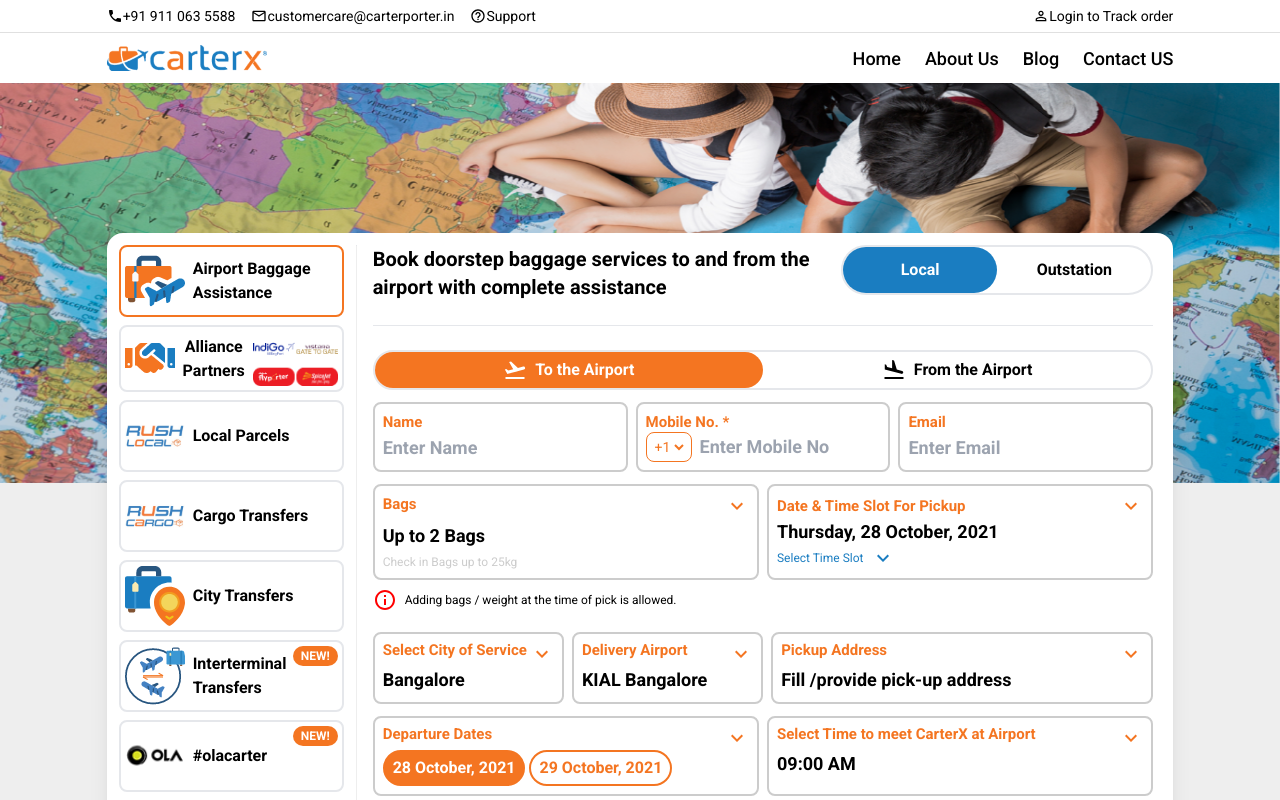
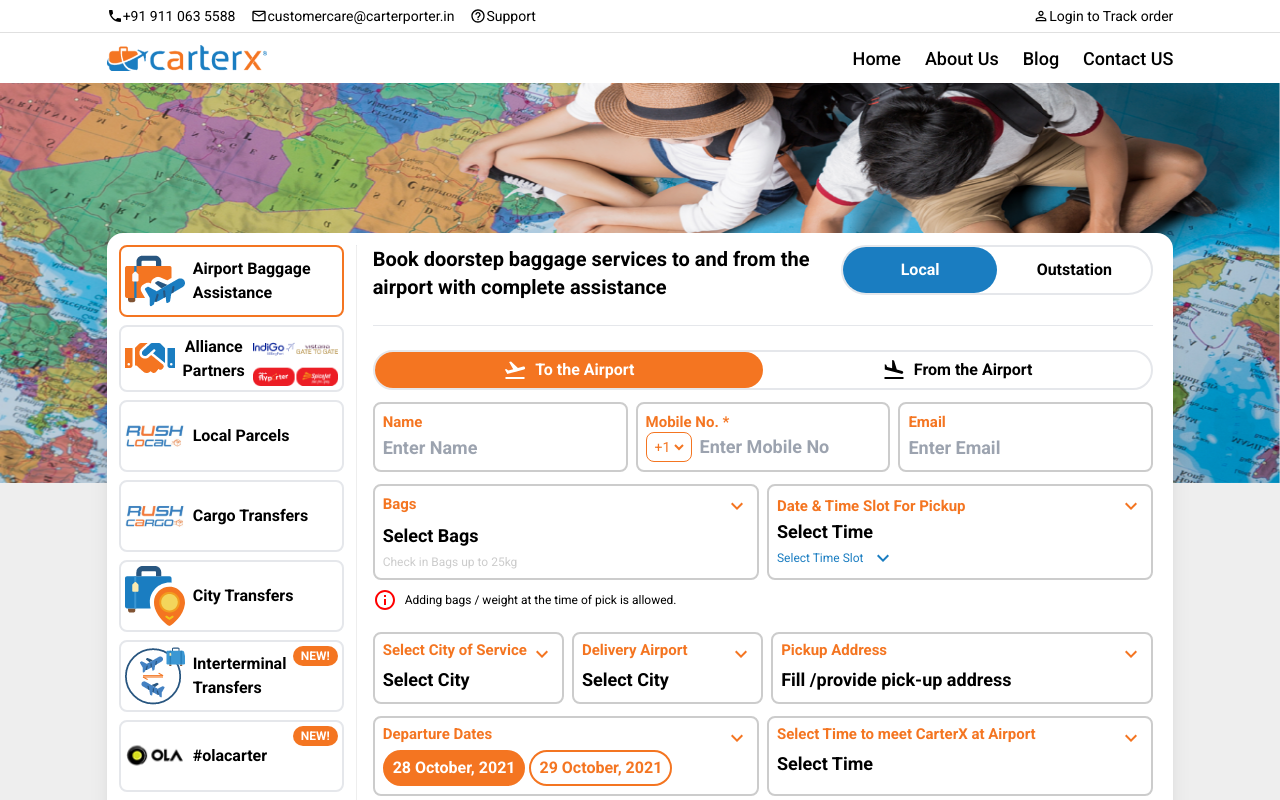
Before and after one commit to ShahmeerBhola/Cartex_web, a React (Create React App) app: page /airport in a window 1280 px wide. Shown: the top 800 px of the page. Built offline with nearby package versions, Linux system fonts and the light colour scheme.

Commit message:
half dropdown completed

```diff
--- a/src/component/SelectBoxs.js
+++ b/src/component/SelectBoxs.js
@@ -2,32 +2,37 @@
 import ArrowLeftIcon from '@mui/icons-material/ArrowLeft';
 import IconButton from '@mui/material/IconButton';
 
-export default function SelectBoxs({eventType,setEventType,setToggler,toggler}) {
+export default function SelectBoxs({toggler,setToggler, toggle,data,topp}) {
 
-  const toggle= ['Mehndi','Birthday', 'Wedding','Valima'];
-  const[items,setItems]=useState('')
+    // const [toggler, setToggler] = useState(false)
+    const [eventType, setEventType] = useState(data)
+
   // const handleChange = (event) => {
 
   //   // setEventType(event.target.value);
   //   console.log('toggler',event);
   // };
   // console.log('toggler',event);
+
   return (
-    <div className='w-full'>
-      <div className=' relative w-full'>
-      <div className= "bg-[#F3F3F3] w-full flex justify-between items-center text-4xl font-semibold text-[#D12860]  pl-2 py-2.5 rounded-xl" onClick={()=>setToggler(true)}>
+    <div className='w-full '>
+      <div className='  w-full'>
+      <div className="bg-transparent outline-0 w-full font-bold text-lg lg:text-lg border-[#fff] text-black cursor-pointer" onClick={()=>setToggler(true)}>
         <h3 defaultValue ={eventType}>{eventType}</h3>
         <div className={``}>
-        <IconButton >
-          <ArrowLeftIcon className= {`text-[#D12860]  ${toggler && 'rotate '} arrow`} fontSize='large'/>
-        </IconButton>
         </div>
-      </div>
+              </div>
+              {/* <select className="bg-transparent outline-0 w-full font-bold text-lg lg:text-lg border-[#fff] text-black cursor-pointer" style={{WebkitAppearance:"none", MozAppearance:"none",background:"none",backgroundColor:"none"}} >
+              <option value="+1">Thursday, 28 October, 2021</option>
+              <option value="+1">Thursday, 29 October, 2021</option>
+            </select> */}
       {
-        toggler && ( <div className=' absolute flex flex-col z-10  mt-2 w-full  rounded-xl text-xl font-normal shadow-2xl border-primary bg-white'>
+        toggler && ( <div className={`absolute flex flex-col z-10 inset-x-0 top-[85px] mt-2 w-full overflow-hidden  rounded-2xl text-xl font-normal shadow-2xl border-primary bg-white ${topp && 'top-[62px]'}`}>
           {
             toggle.map((item,i)=>(
-              <h2 className='cursor-pointer indent-4 py-2 hover:bg-[#F3F3F3] text-black text-2xl'  onClick={()=>{setEventType(item); setToggler(false)}}>{item}</h2>
+                <>
+                <h2 className='cursor-pointer indent-4 py-2 hover:bg-[#fdeadf] hover:text-[#F47521] text-black text-[15px]' onClick={() => { setEventType(item); setToggler(false) }}>{item}</h2>
+                <hr/></>
             ))
           }
       </div>)
--- a/src/pages/AirportTransfer/LocalAirport.js
+++ b/src/pages/AirportTransfer/LocalAirport.js
@@ -1,4 +1,4 @@
-import React from "react";
+import React, { useState } from "react";
 import FlightTakeoffIcon from "@mui/icons-material/FlightTakeoff";
 import FlightLandIcon from "@mui/icons-material/FlightLand";
 import KeyboardArrowDownIcon from "@mui/icons-material/KeyboardArrowDown";
@@ -11,6 +11,7 @@
 import AddSharpIcon from "@mui/icons-material/AddSharp";
 import ControlledCheckbox from "../../components/ControlledChecked";
 import { useNavigate } from "react-router-dom";
+import SelectBoxs from "../../component/SelectBoxs";
 function LocalAirport({ step, setStep }) {
   const navigate = useNavigate();
   const [type, setType] = React.useState(1);
@@ -19,6 +20,18 @@
   const [active1, setActive1] = React.useState(false);
   const [active2, setActive2] = React.useState(false);
   const [active3, setActive3] = React.useState(false);
+  const [toggler, setToggler] = useState(false)
+  const [toggler1, setToggler1] = useState(false)
+  const [toggler2, setToggler2] = useState(false)
+  const [toggler3, setToggler3] = useState(false)
+  const [toggler4, setToggler4] = useState(false)
+  const toggle= ['10 bags','12 bags', '15 bags','20 bags'];
+  const city= ['Banglore', 'New Dehli'];
+  const airports= ['KIAL Banglore', 'New Dehli'];
+  const time= ['9:00 pm', '10:00 pm'];
+  const date= ['Thursday, 28 October, 2021','Friday, 29 October, 2021', 'Saturday, 30 October, 2021','Sunday, 31 October, 2021'];
+
+
   return (
     <>
       <div className=" flex flex-col w-full px-2 md:w-4/5 mt-4 md:mt-0 ">
@@ -111,31 +124,24 @@
           </div>
         </div>
         <div className="mt-3 flex flex-col lg:flex-row gap-2 ">
-          <div className="rounded-lg flex flex-col justify-between border-[#CCCCCC] py-2 border-2  px-2 w-full lg:w-1/2" >
+          <div className="relative rounded-lg flex flex-col justify-between border-[#CCCCCC] py-2 border-2  px-2 w-full lg:w-1/2" >
             <div className="flex flex-row justify-between">
               <div className="text-sm lg:text-[15px] text-[#F47521] font-bold">
                 Bags
               </div>
               <KeyboardArrowDownIcon className="text-[#F47521]" />
             </div>
-              {" "}
-              <select className="bg-transparent outline-0 w-full font-bold text-lg lg:text-lg border-[#fff] text-black cursor-pointer " style={{WebkitAppearance:"none", MozAppearance:"none",background:"none",backgroundColor:"none"}} >
-                    <option value="+1">Up to 2 Bags</option>
-                    <option value="+1">Up to 4 Bags</option>
-                  </select>
+            <SelectBoxs setToggler={setToggler} toggler={toggler} toggle={toggle} data={ 'Select Bags'}/>
             <h2 className="text-xs text-[#CCCCCC]">Check in Bags up to 25kg</h2>
           </div>
-          <div className="rounded-lg flex flex-col justify-between border-[#CCCCCC] py-2 border-2  px-2 w-full lg:w-1/2">
+          <div className="relative rounded-lg flex flex-col justify-between border-[#CCCCCC] py-2 border-2  px-2 w-full lg:w-1/2">
             <div className="flex flex-row items-center justify-between">
               <div className="text-sm lg:text-[15px] text-[#F47521] font-bold">
                 Date & Time Slot For Pickup
               </div>
               <KeyboardArrowDownIcon className="text-[#F47521]" />
             </div>
-            <select className="bg-transparent outline-0 w-full font-bold text-lg lg:text-lg border-[#fff] text-black cursor-pointer" style={{WebkitAppearance:"none", MozAppearance:"none",background:"none",backgroundColor:"none"}} >
-              <option value="+1">Thursday, 28 October, 2021</option>
-              <option value="+1">Thursday, 29 October, 2021</option>
-            </select>
+            <SelectBoxs setToggler={setToggler1} toggler={toggler1} toggle={date} data={ 'Select Time'}/>
             <div className="flex flex-row gap-2 items-center">
               <h2 className="text-xs  text-[#1A7DC1]  ">Select Time Slot</h2>
               <KeyboardArrowDownIcon className="text-[#1A7DC1]" />
@@ -149,7 +155,7 @@
           </h3>
         </div>
         <div className="mt-3 flex flex-col lg:flex-row gap-2 ">
-          <div className="rounded-lg border-[#CCCCCC] py-2 border-2  px-2 w-full lg:w-1/4">
+          <div className="relative rounded-lg border-[#CCCCCC] py-2 border-2  px-2 w-full lg:w-1/4">
             <div className="flex flex-row justify-between">
               {types === 1 ? (
                 <div className="text-xs lg:text-[15px] text-[#F47521] font-bold">
@@ -163,12 +169,9 @@
               <div className="text-xs lg:text-[15px] text-[#F47521] font-bold"></div>
               <KeyboardArrowDownIcon className="text-[#F47521]" />
             </div>
-            <select className="bg-transparent outline-0 w-full font-bold text-lg lg:text-lg border-[#fff] cursor-pointer " style={{WebkitAppearance:"none", MozAppearance:"none",background:"none",backgroundColor:"none"}} >
-              <option value="+1">Bangalore</option>
-              <option value="+1">New Dehli</option>
-            </select>
+            <SelectBoxs setToggler={setToggler2} toggler={toggler2} toggle={city} data={'Select City'} topp={true }/>
           </div>
-          <div className="rounded-lg border-[#CCCCCC] py-2 border-2  px-2 w-full lg:w-1/4">
+          <div className="relative rounded-lg border-[#CCCCCC] py-2 border-2  px-2 w-full lg:w-1/4">
             <div className="flex flex-row justify-between">
               {type === 1 ? (
                 <div className="text-xs lg:text-[15px] text-[#F47521] font-bold">
@@ -181,10 +184,7 @@
               )}
               <KeyboardArrowDownIcon className="text-[#F47521]" />
             </div>
-            <select className="bg-transparent outline-0 w-full font-bold text-lg lg:text-lg border-[#fff] cursor-pointer " style={{WebkitAppearance:"none", MozAppearance:"none",background:"none",backgroundColor:"none"}} >
-              <option value="+1">KIAL Bangalore</option>
-              <option value="+1">New Dehli</option>
-            </select>
+            <SelectBoxs setToggler={setToggler3} toggler={toggler3} toggle={airports} data={'Select City'} topp={true }/>
           </div>
           <div className="rounded-lg border-[#CCCCCC] py-2 border-2  px-2 w-full lg:w-1/2">
             <div className="flex flex-row justify-between">
@@ -226,17 +226,15 @@
                     className="outline-0 w-full font-bold text:lg md:text-lg border-[#fff] text-black"
                   >KIAL Bangalore</h3> */}
           </div>
-          <div className="rounded-lg border-[#CCCCCC] py-2 border-2  px-2 w-full lg:w-1/2">
+          <div className="relative rounded-lg border-[#CCCCCC] py-2 border-2  px-2 w-full lg:w-1/2">
             <div className="flex flex-row justify-between">
               <div className="text-xs lg:text-[15px] text-[#F47521] font-bold">
                 Select Time to meet CarterX at Airport
               </div>
               <KeyboardArrowDownIcon className="text-[#F47521]" />
             </div>
-            <select className="bg-transparent outline-0 w-full font-bold text-lg lg:text-lg border-[#fff] text-black cursor-pointer" style={{WebkitAppearance:"none", MozAppearance:"none",background:"none",backgroundColor:"none"}} >
-              <option value="+1">09:00 AM</option>
-              <option value="+1">10:00 AM</option>
-            </select>
+            <SelectBoxs setToggler={setToggler4} toggler={toggler4} toggle={time} data={'Select Time'} topp={true}/>
+
           </div>
         </div>
         <div className="mt-3 flex flex-col gap-2 ">
```
Also changed, not shown: src/styles/tailwind.css.
